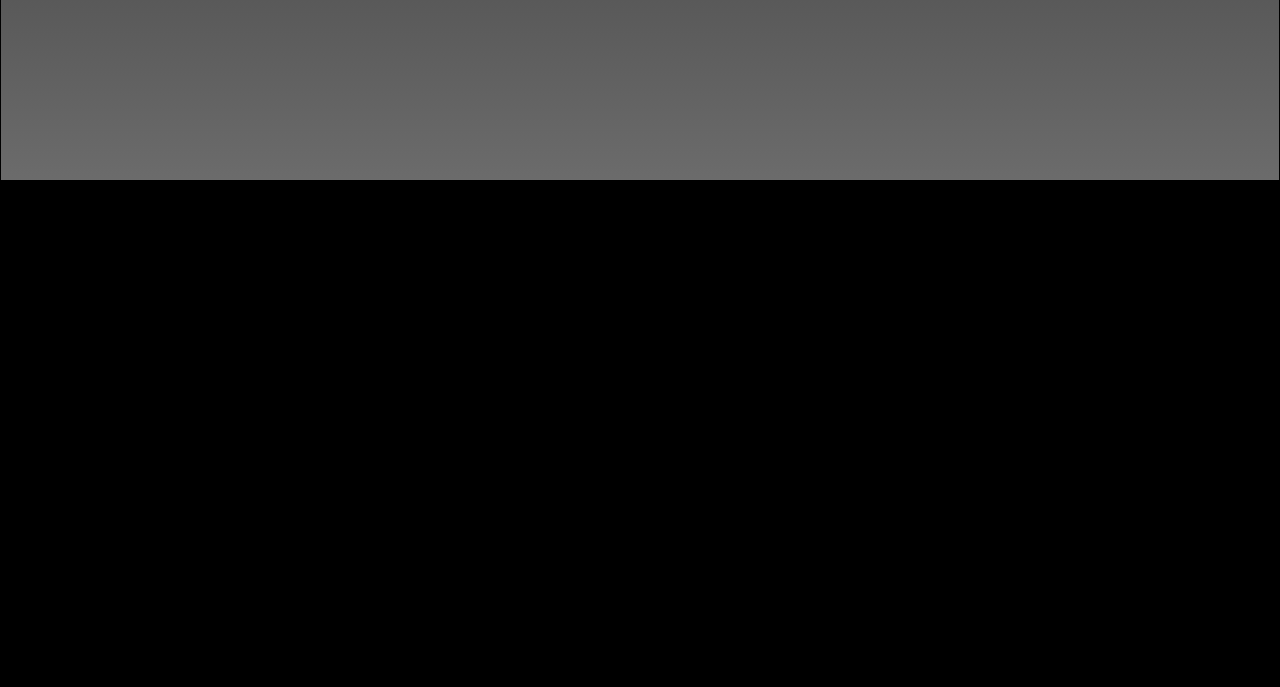
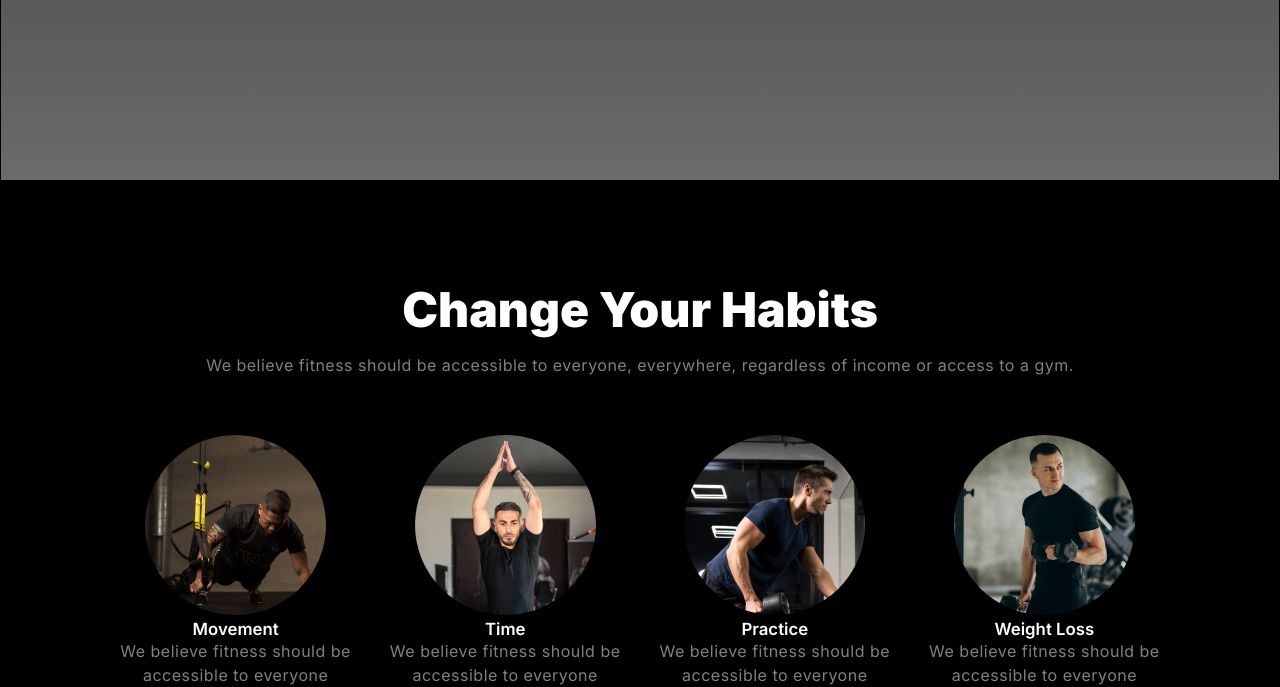
Before and after one commit to SulaimanAbdullah3102/Assignment-2, a plain HTML site: page index.html in a window 1280 px wide. Shown: the part 711-1398 px from the top of the page. Before the commit the page ends 892 px from the top, so only its background shows below. Drawn offline with Linux system fonts and the light colour scheme.

Commit message:
habit section add

```diff
--- a/index.html
+++ b/index.html
@@ -47,5 +47,36 @@
             </div>
         </div>
     </header>
+
+    <main>
+        <section class="habits">
+            <div class="habits-writing section-writing">
+                <h3>Change Your Habits</h3>
+                <p>We believe fitness should be accessible to everyone, everywhere, regardless of income or access to a gym.</p>
+            </div>
+            <div class="habits-content section-writing">
+                <div class="content-box">
+                    <img src="images/habits1.png" alt="">
+                    <h5>Movement</h5>
+                    <p>We believe fitness should be accessible to everyone</p>
+                </div>
+                <div class="content-box">
+                    <img src="images/habits2.png" alt="">
+                    <h5>Time</h5>
+                    <p>We believe fitness should be accessible to everyone</p>
+                </div>
+                <div class="content-box">
+                    <img src="images/habits3.png" alt="">
+                    <h5>Practice</h5>
+                    <p>We believe fitness should be accessible to everyone</p>
+                </div>
+                <div class="content-box">
+                    <img src="images/habits4.png" alt="">
+                    <h5>Weight Loss</h5>
+                    <p>We believe fitness should be accessible to everyone</p>
+                </div>
+            </div>
+        </section>
+    </main>
 </body>
 </html>
--- a/styles/style.css
+++ b/styles/style.css
@@ -190,3 +190,39 @@ nav ul a {
 /* banner style end */
 
 /* header style end */
+
+/* main style start */
+
+/* habits style start */
+
+.habits {
+    max-width: 1044px;
+    margin: 0 auto;
+    margin-top: 100px;
+}
+
+.habits-writing {
+    text-align: center;
+}
+
+.habits-writing p {
+    margin-top: 0.95rem;
+}
+
+.habits-content {
+    margin-top: 3.625rem;
+    display: flex;
+    justify-content: space-around;
+    gap: 2.15rem;
+    text-align: center;
+}
+
+.content-box {
+    max-width: 14.4375rem;
+}
+
+.content-box img {
+    border-radius: 50%;
+}
+
+/* habits style end */
```
